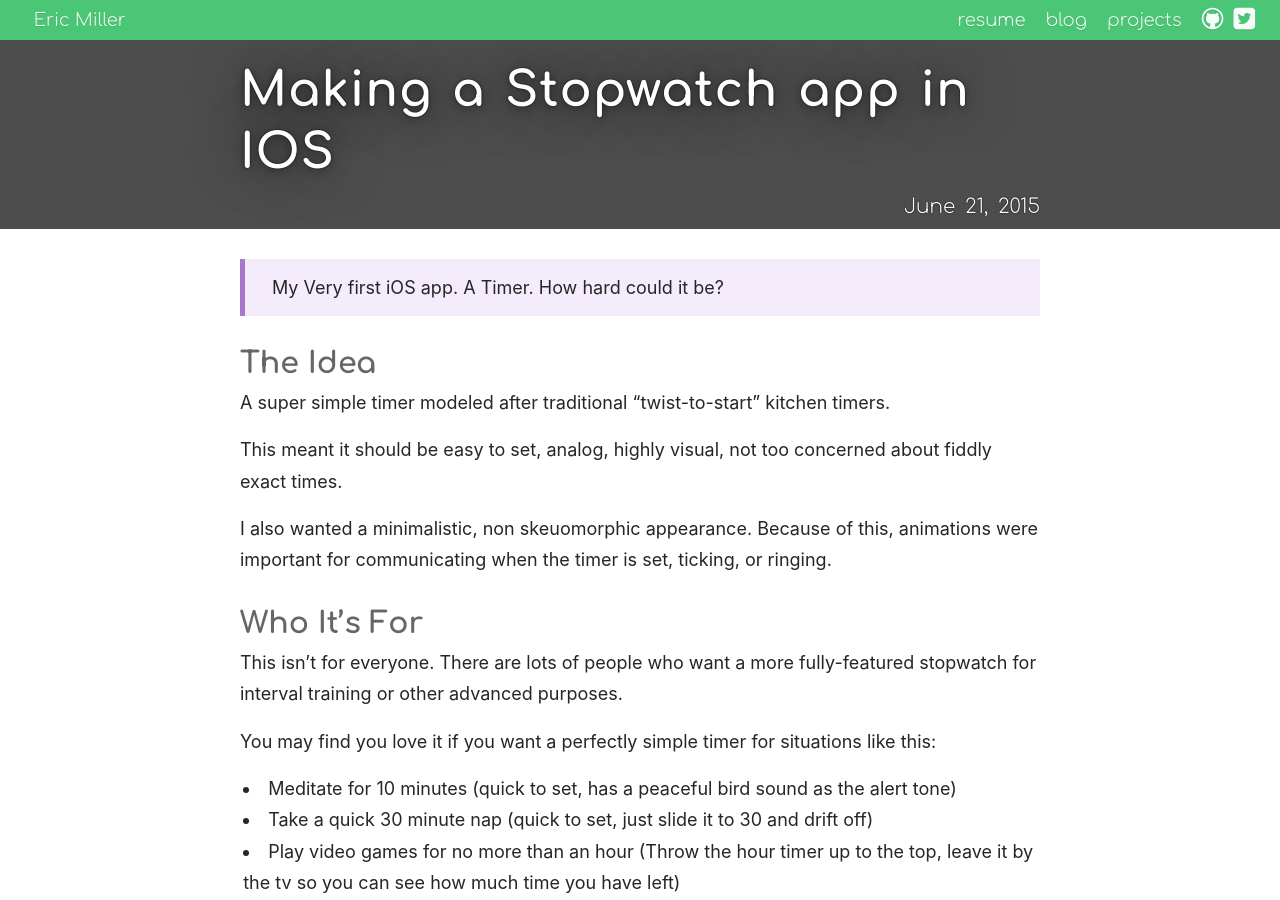
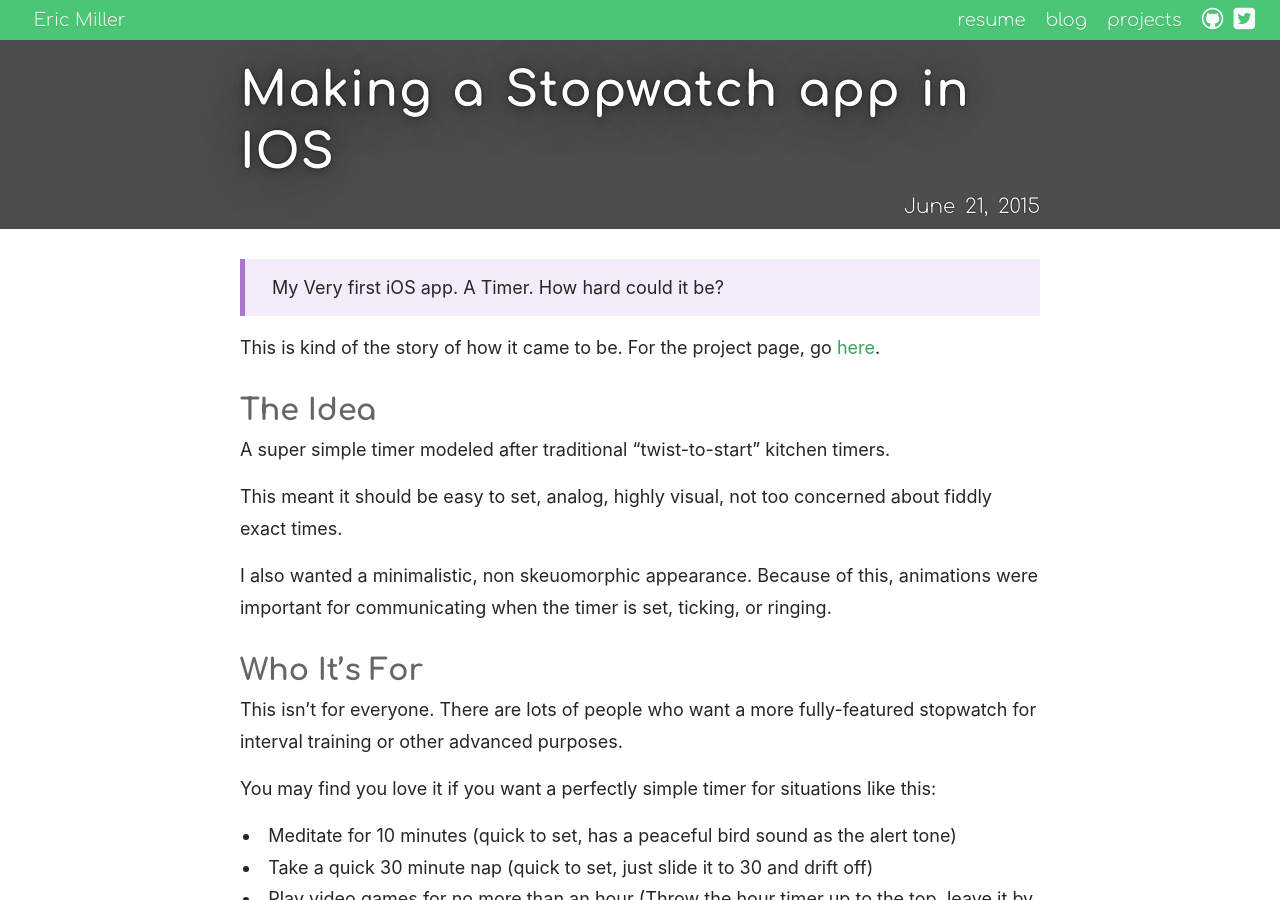
Before and after one commit to SimplGy/simplgy.github.io, a Jekyll site: the page built from blog/_posts/2015-06-21-making-a-stopwatch-app-in-ios.md, in a window 1280 px wide and 900 px high. Built offline with Jekyll 4.4.1, drawn with Linux system fonts in a browser that asks for light colours.

Commit message:
blog update, 1 edits, 0 new articles

```diff
--- a/blog/_posts/2015-06-21-making-a-stopwatch-app-in-ios.md
+++ b/blog/_posts/2015-06-21-making-a-stopwatch-app-in-ios.md
@@ -4,6 +4,8 @@ excerpt: "My Very first iOS app. A Timer. How hard could it be?"
 ---
 
 > My Very first iOS app. A Timer. How hard could it be?
+
+This is kind of the story of how it came to be. For the project page, go [here](/projects/three/).
 
 ## The Idea
 
```
